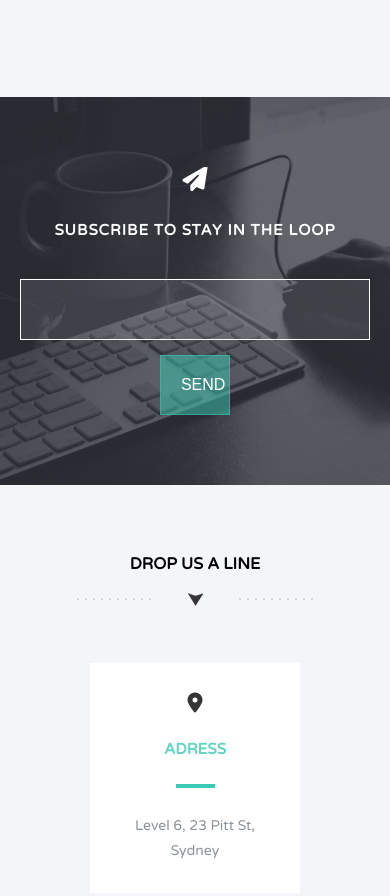
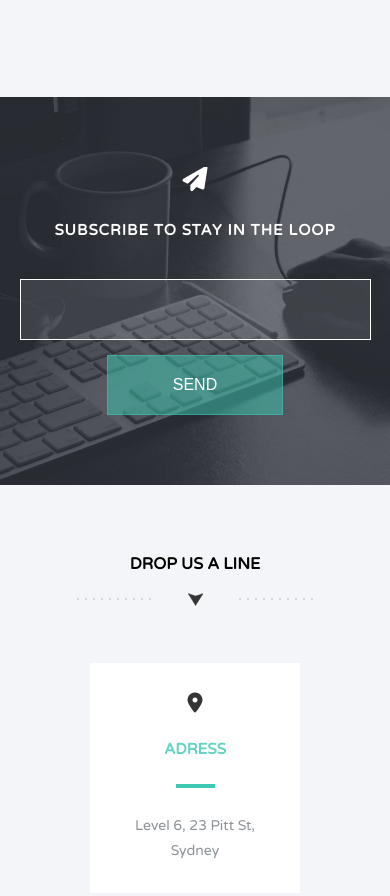
Before and after one commit to jonylif/Sitios-realizados, a plain HTML site: page Responsive Templates/Halcyon Days/index.html in a window 390 px wide. Shown: the part 6771-7667 px from the top of the page. Drawn offline with Linux system fonts and the light colour scheme.

Commit message:
Input text change

```diff
--- a/Responsive Templates/Halcyon Days/css/styles.css
+++ b/Responsive Templates/Halcyon Days/css/styles.css
@@ -651,8 +651,15 @@ footer .yo {
 	width: 70%;
 }
 
+#suscribe input[type="text"] {
+	padding: 20px;
+	background-color: rgba(255, 255, 255, 0.1);
+	border: 1px solid #fff;
+	width: 100%;
+}
+
 #suscribe input[type="submit"] {
-	width: 20%;
+	width: 50%;
 	margin-top: 15px;
 }
 
```
Also changed, not shown: 4 other files.
